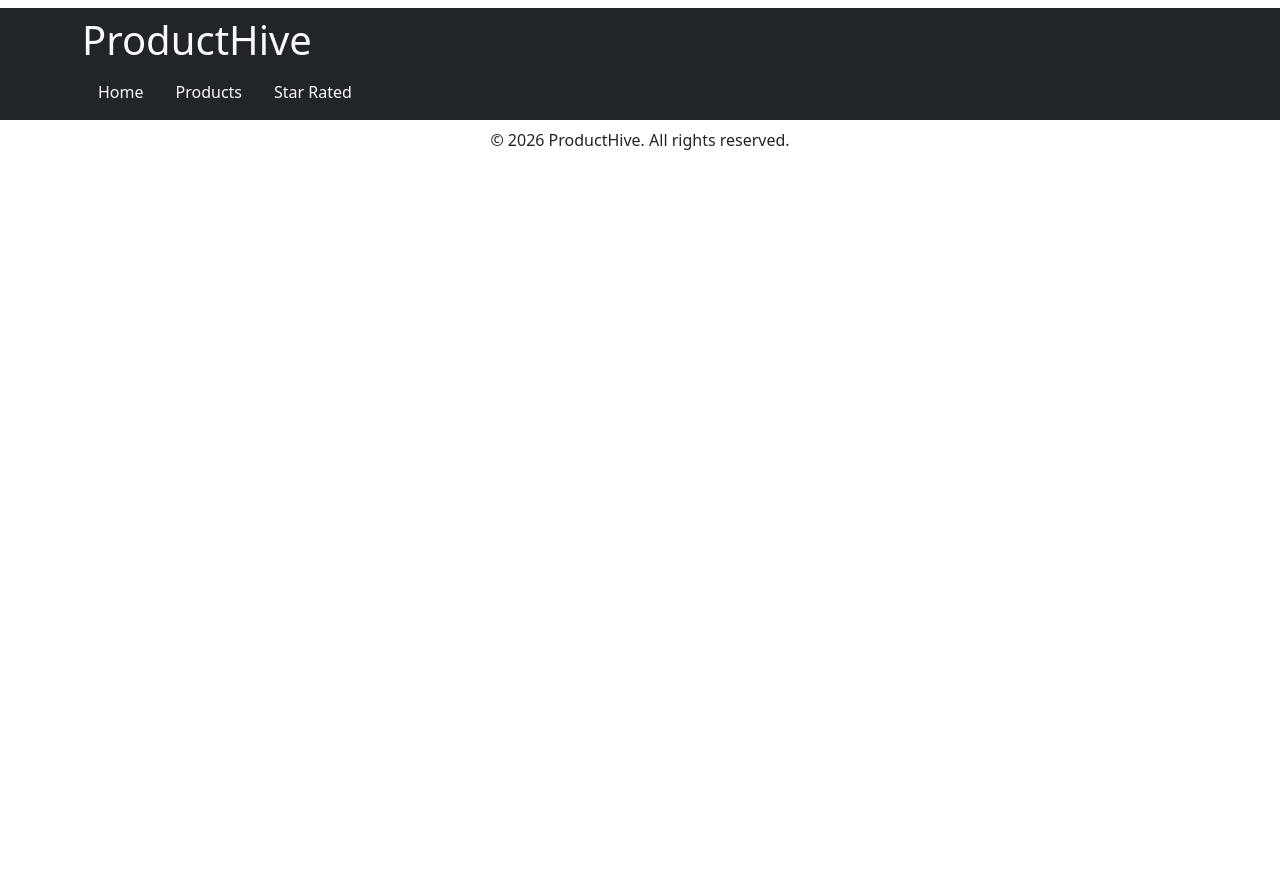
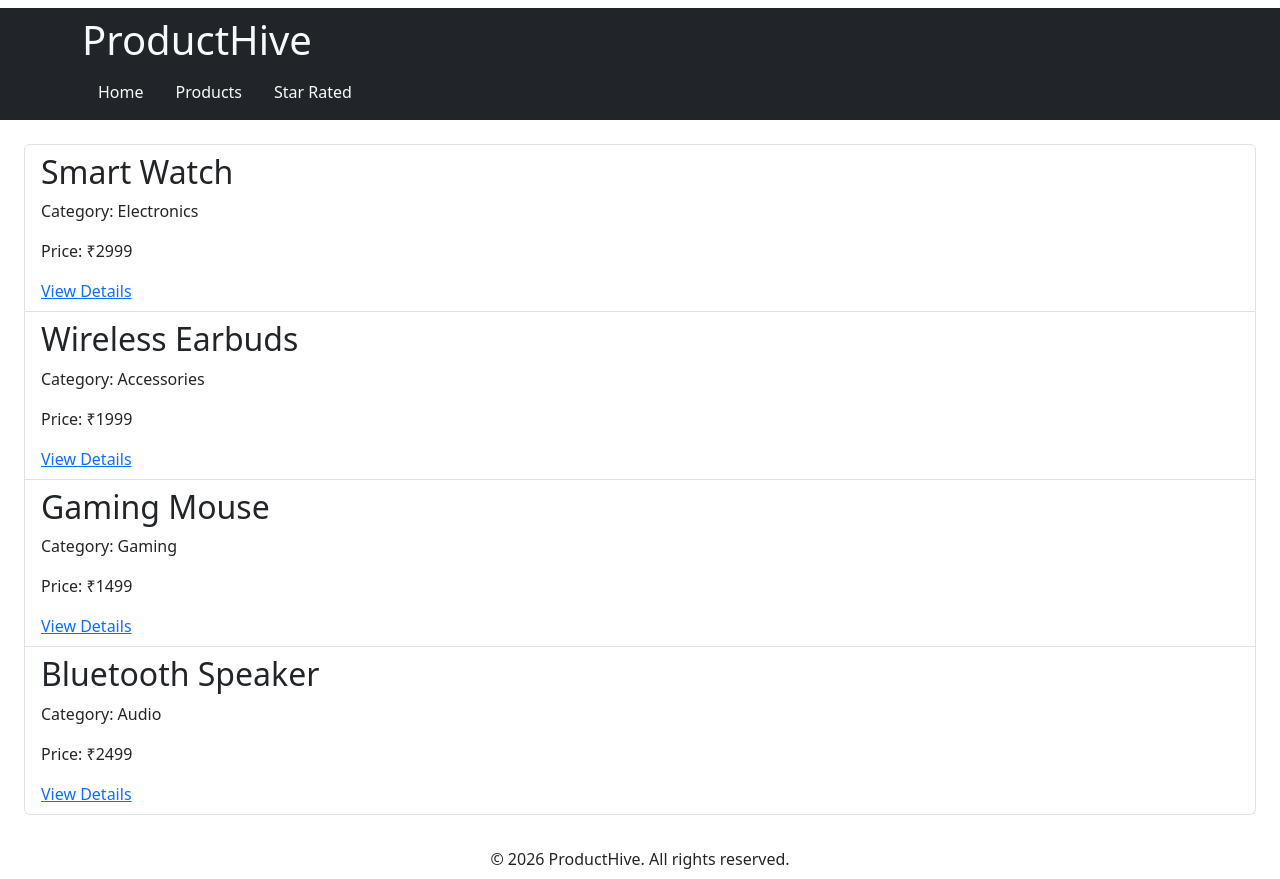
Before and after one commit to arushabind2005-star/Product--Hive, a website: page products.html in a window 1280 px wide. Before the commit the page ends 800 px from the top, so only its background shows below. Drawn offline with nearby package versions, Linux system fonts and the light colour scheme.

Commit message:
added product data

```diff
--- a/products.html
+++ b/products.html
@@ -27,6 +27,34 @@
    </div>
   </header>
   <main>
+    <nav>
+        <ul class="list-group p-4  ">
+            <li class="list-group-item">
+                <h2>Smart Watch</h2>
+                <p>Category: Electronics</p>
+                <P>Price: ₹2999</P>
+                <a href="details.html?id=1">View Details</a>
+            </li>
+            <li class="list-group-item">
+                <h2>Wireless Earbuds</h2>
+                <p>Category: Accessories</p>
+                <P>Price: ₹1999</P>
+                <a href="details.html?id=2">View Details</a>
+            </li>
+            <li class="list-group-item">
+                <h2>Gaming Mouse</h2>
+                <p>Category: Gaming</p>
+                <P>Price: ₹1499</P>
+                <a href="details.html?id=3">View Details</a>
+            </li>
+            <li class="list-group-item">
+                <h2>Bluetooth Speaker</h2>
+                <p>Category: Audio</p>
+                <P>Price: ₹2499</P>
+                <a href="details.html?id=4">View Details</a>
+            </li>
+        </ul>
+    </nav>
 
   </main>
   <footer class="text-center p-2">&copy 2026 ProductHive. All rights reserved.</footer>
```
